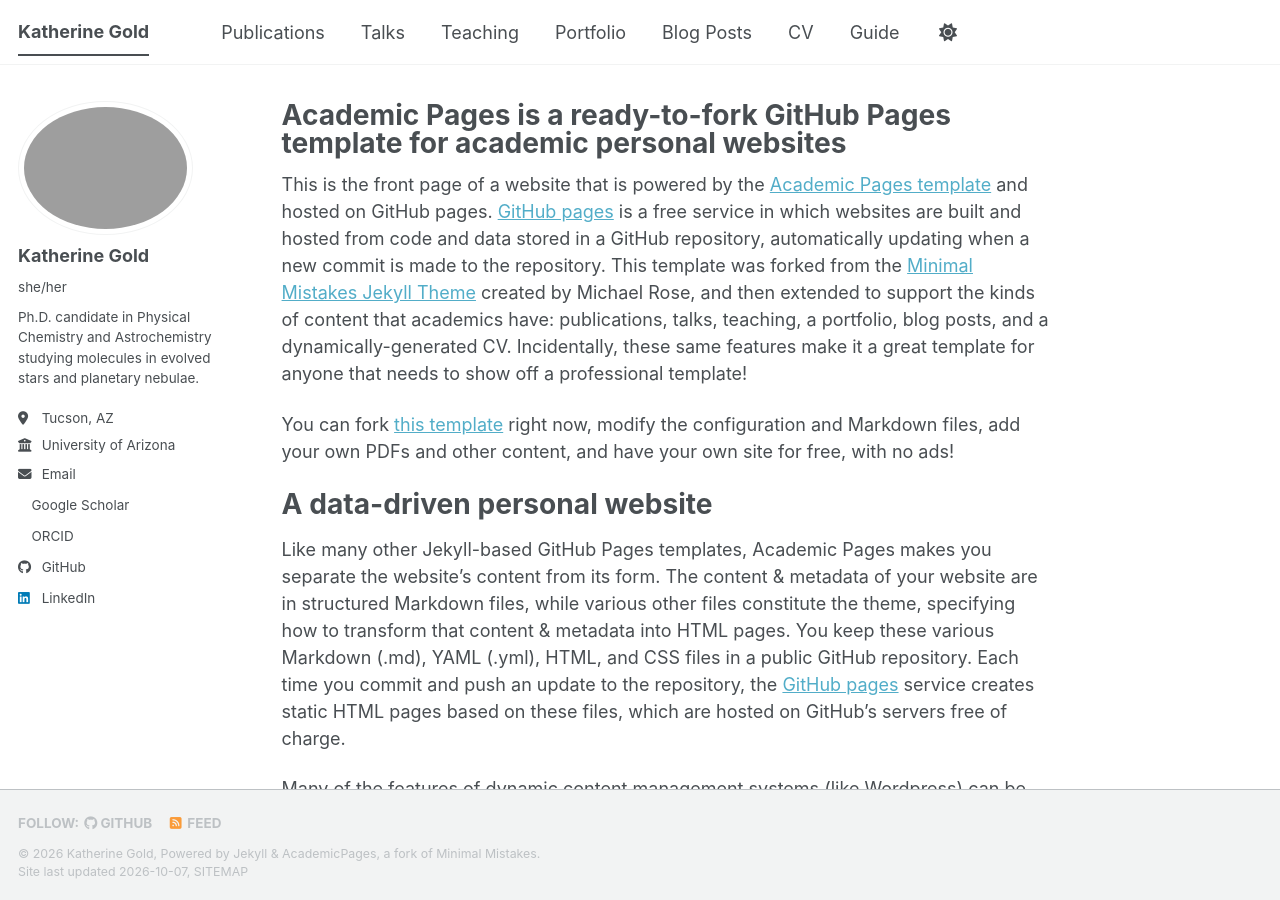
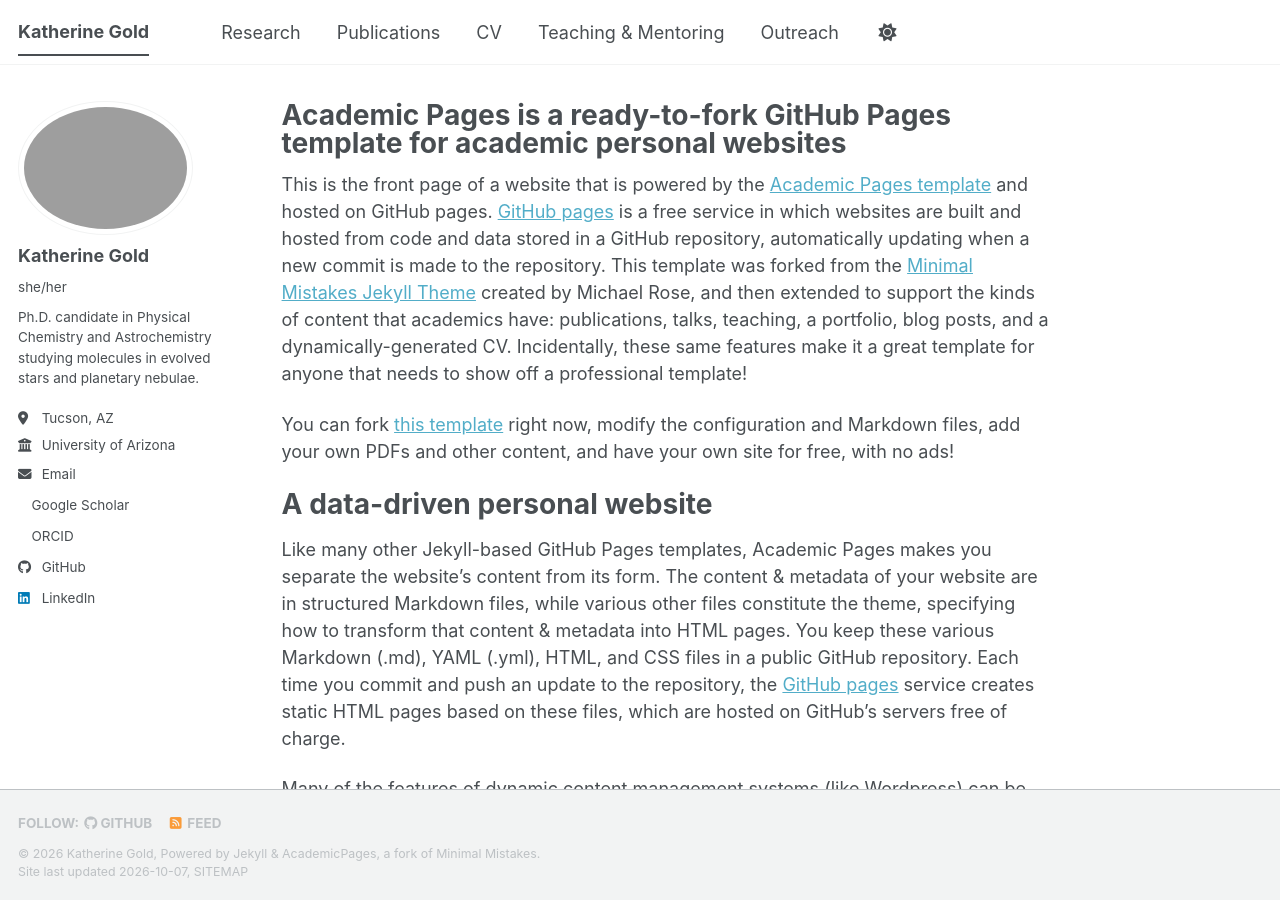
Before and after one commit to katherinegold/katherinegold.github.io, a Jekyll site: the page built from _pages/about.md, in a window 1280 px wide and 900 px high. Built offline with Jekyll 4.4.1, drawn with Linux system fonts in a browser that asks for light colours; a style sheet for code colours, icons or effects is not loaded.

Commit message:
Update navigation.yml

```diff
--- a/_data/navigation.yml
+++ b/_data/navigation.yml
@@ -8,26 +8,20 @@
 #      Markdown formatted page while the second is generated using JSON.
 
 main:
+  - title: "Research"
+    url: /research/
+
   - title: "Publications"
     url: /publications/
-
-  - title: "Talks"
-    url: /talks/
-
-  - title: "Teaching"
-    url: /teaching/
-
-  - title: "Portfolio"
-    url: /portfolio/
-
-  - title: "Blog Posts"
-    url: /year-archive/
 
   - title: "CV"
     url: /cv/
 
+  - title: "Teaching & Mentoring"
+    url: /teaching/
+
+  - title: "Outreach"
+    url: /outreach/
+
   # - title: "CV"
   #   url: /cv-json/
-
-  - title: "Guide"
-    url: /markdown/
```
